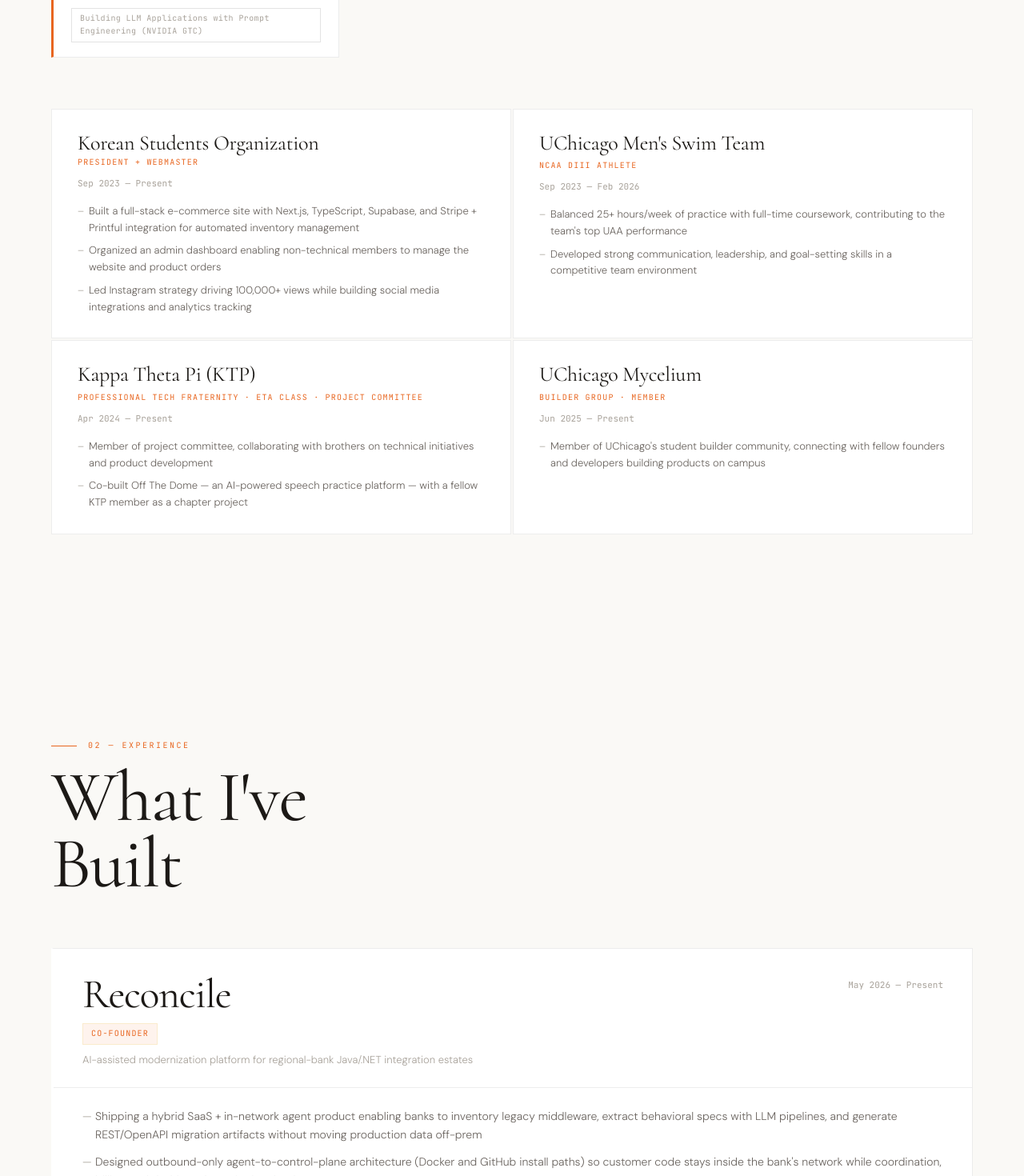
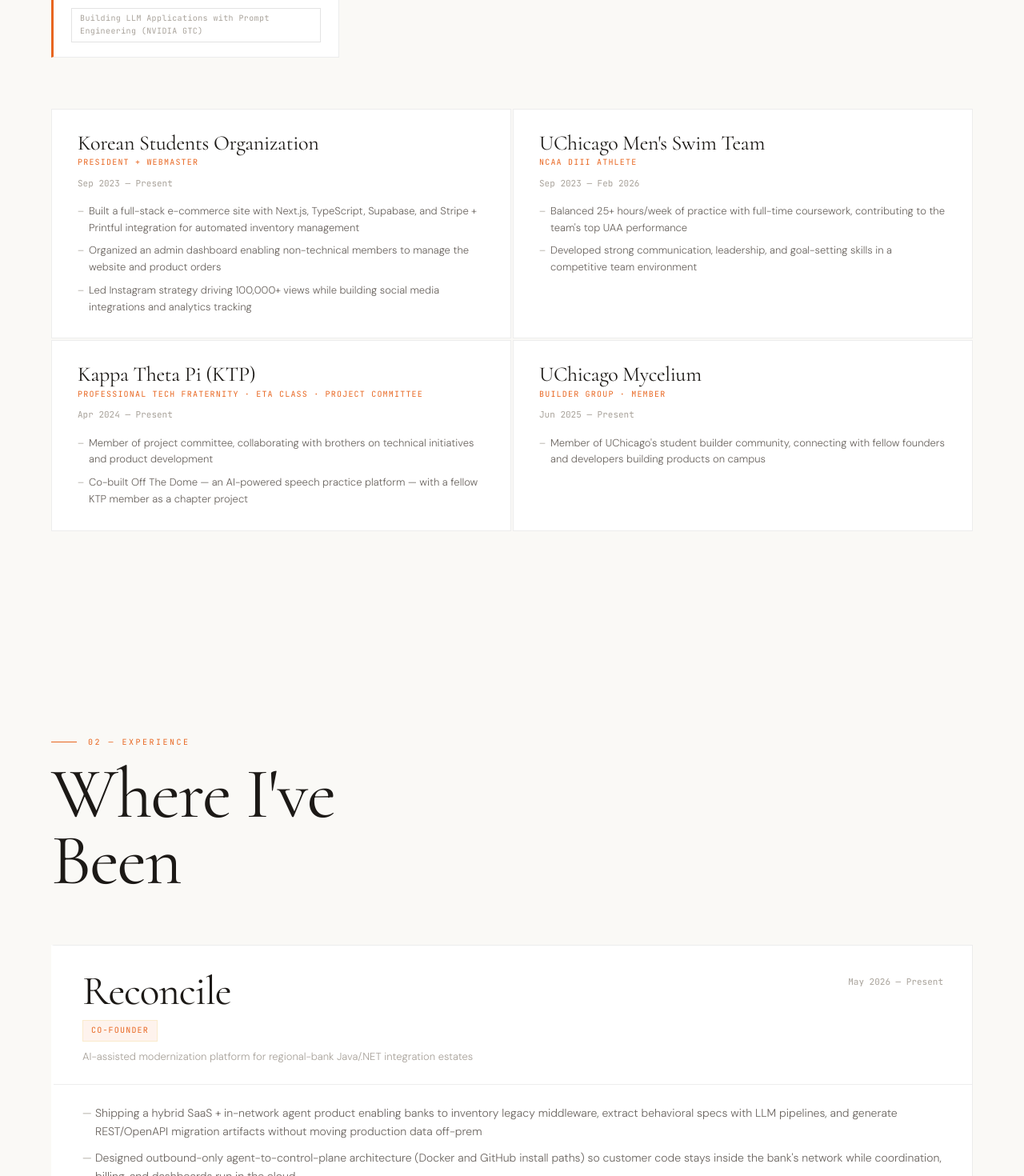
Before and after one commit to HD50N/hudsonchung-portfolio, a React (Vite) app: page / in a window 1280 px wide. Shown: the part 1787-3257 px from the top of the page at 80% size. Built offline with nearby package versions, Linux system fonts and the light colour scheme.

Commit message:
updated links

```diff
--- a/src/components/sections/About.jsx
+++ b/src/components/sections/About.jsx
@@ -22,6 +22,7 @@
 const LEADERSHIP = [
   {
     org: 'Korean Students Organization',
+    link: 'https://ksouchicago.com',
     role: 'President + Webmaster',
     period: 'Sep 2023 — Present',
     bullets: [
@@ -32,6 +33,7 @@
   },
   {
     org: "UChicago Men's Swim Team",
+    link: 'https://athletics.uchicago.edu/sports/mens-swimming-and-diving/roster/hudson-chung/7354',
     role: 'NCAA DIII Athlete',
     period: 'Sep 2023 — Feb 2026',
     bullets: [
@@ -41,6 +43,7 @@
   },
   {
     org: 'Kappa Theta Pi (KTP)',
+    link: 'https://uchicagoktp.com',
     role: 'Professional Tech Fraternity · Eta Class · Project Committee',
     period: 'Apr 2024 — Present',
     bullets: [
@@ -50,6 +53,7 @@
   },
   {
     org: 'UChicago Mycelium',
+    link: 'https://mycelium.build',
     role: 'Builder Group · Member',
     period: 'Jun 2025 — Present',
     bullets: [
@@ -107,10 +111,10 @@
         </div>
 
         <div className="leadership-cards reveal">
-          {LEADERSHIP.map(({ org, role, period, bullets }) => (
+          {LEADERSHIP.map(({ org, link, role, period, bullets }) => (
             <div key={org} className="leadership-card">
-              {org === 'Korean Students Organization'
-                ? <a href="https://ksouchicago.com" target="_blank" rel="noopener noreferrer" className="leadership-org" style={{ textDecoration: 'none' }}>{org}</a>
+              {link
+                ? <a href={link} target="_blank" rel="noopener noreferrer" className="leadership-org" style={{ textDecoration: 'none' }}>{org}</a>
                 : <div className="leadership-org">{org}</div>
               }
               <div className="leadership-role-label">{role}</div>
--- a/src/components/sections/Experience.jsx
+++ b/src/components/sections/Experience.jsx
@@ -2,6 +2,7 @@
   {
     company: 'Reconcile',
     suffix: null,
+    companyLink: 'https://parity-ashy.vercel.app',
     role: 'Co-Founder',
     period: 'May 2026 — Present',
     desc: 'AI-assisted modernization platform for regional-bank Java/.NET integration estates',
@@ -50,7 +51,7 @@
       <div className="container">
         <div className="section-eyebrow reveal">02 — Experience</div>
         <h2 className="section-title reveal reveal-d1">
-          What I've<br />Built
+          Where I've<br />Been
         </h2>
 
         <div className="exp-list">
```
